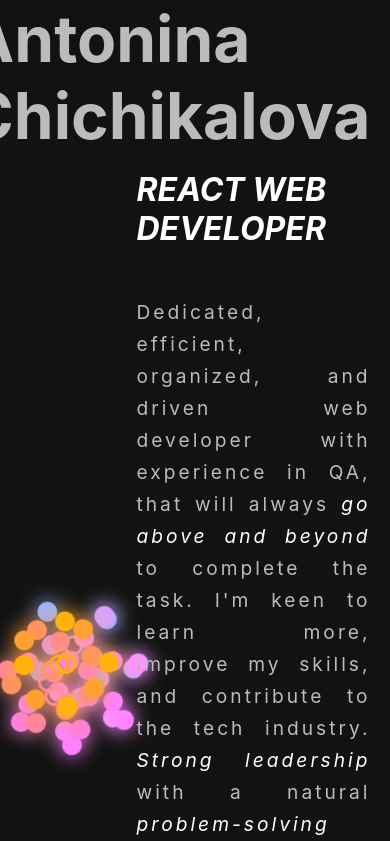
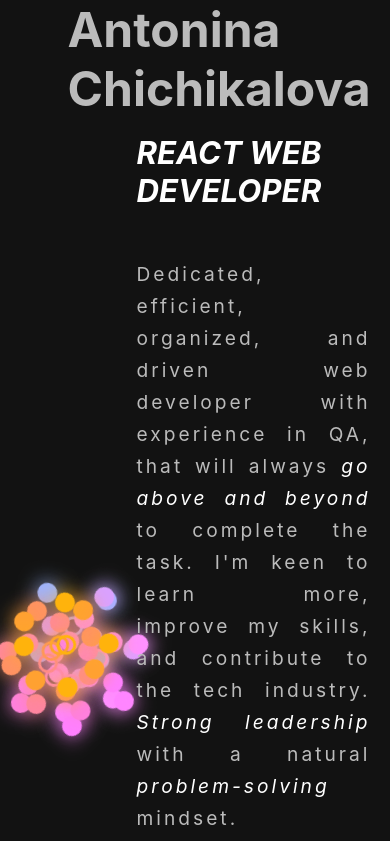
Before and after one commit to achichikalova/portfolio, a React (Create React App) app: page / in a window 390 px wide. Shown: the top 841 px of the page. Built offline with nearby package versions, Linux system fonts and the light colour scheme.

Commit message:
fix font sizing

```diff
--- a/src/components/About.scss
+++ b/src/components/About.scss
@@ -80,18 +80,18 @@
     align-items: end;
 
     h2 {
-      font-size: 4rem;
+      font-size: clamp(3rem, 8vw, 4rem);
       margin-bottom: 4vw;
     }
 
     h3 {
-      font-size: 2rem;
+      font-size: clamp(1.2rem, 8vw, 3rem);
       text-transform: uppercase;
       margin-bottom: 3rem;
     }
 
     p {
-      font-size: 1.2rem;
+      font-size: clamp(1.1rem, 8vw, 1.2rem);
       text-align: justify;
       letter-spacing: 3px;
       line-height: 2rem;
```
